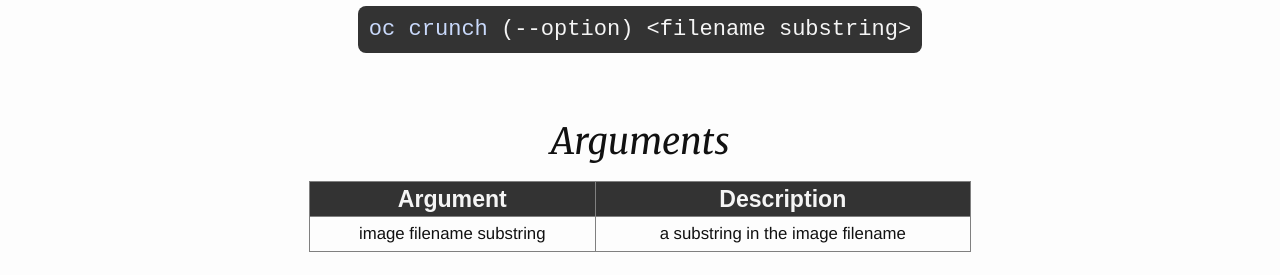
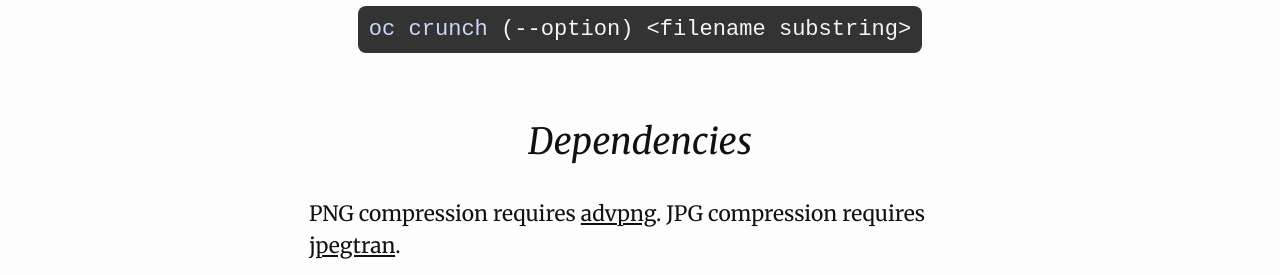
Before and after one commit to chrissimpkins/octopus, a plain HTML site: page cmd_crunch.html in a window 1280 px wide. Shown: the part 677-952 px from the top of the page. Drawn offline with Linux system fonts and the light colour scheme.

Commit message:
updated crunch command dependencies

```diff
--- a/cmd_crunch.html
+++ b/cmd_crunch.html
@@ -47,6 +47,8 @@
 <h2></h2>
 <h1>Usage</h1>
 <pre><code><span class="lavender">oc crunch</span> (--option) &lt;filename substring&gt;</code></pre>
+<h1>Dependencies</h1>
+<p>PNG compression requires <a href="http://advancemame.sourceforge.net/comp-readme.html">advpng</a>.  JPG compression requires <a href="http://www.ijg.org/">jpegtran</a>.</p>
 <h1>Arguments</h1>
 <table border="1">
 <tr>
```
